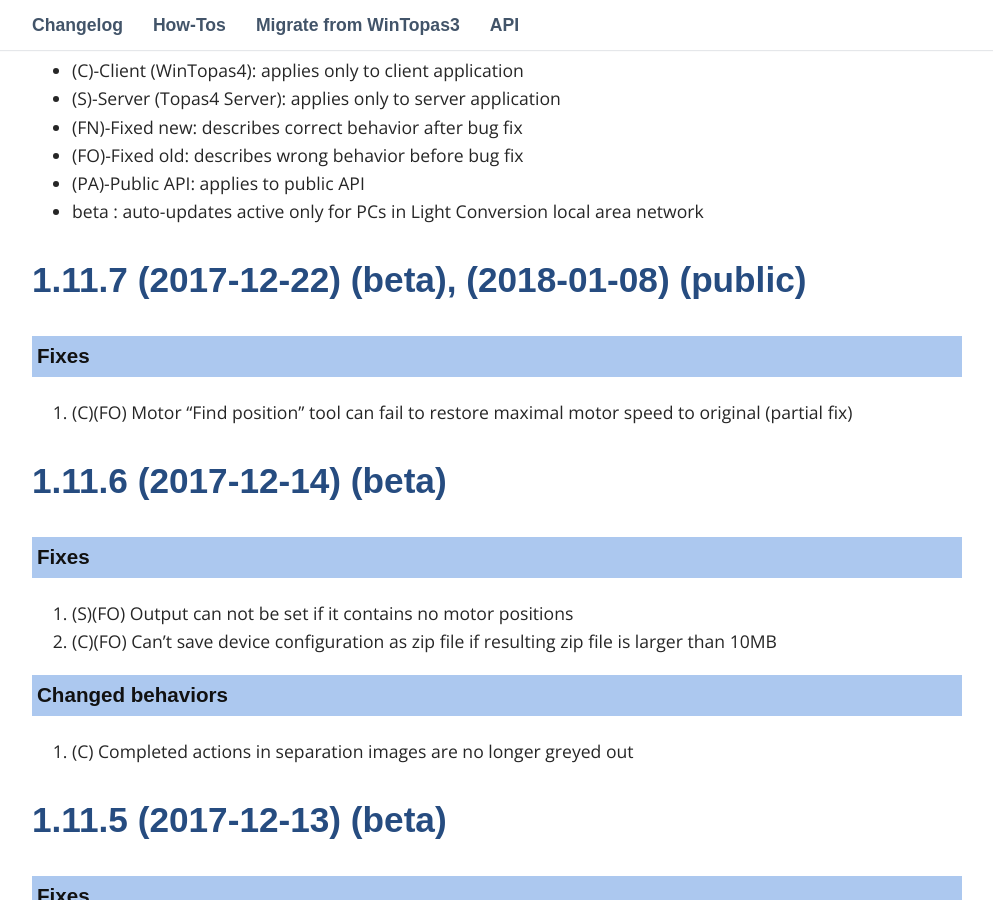
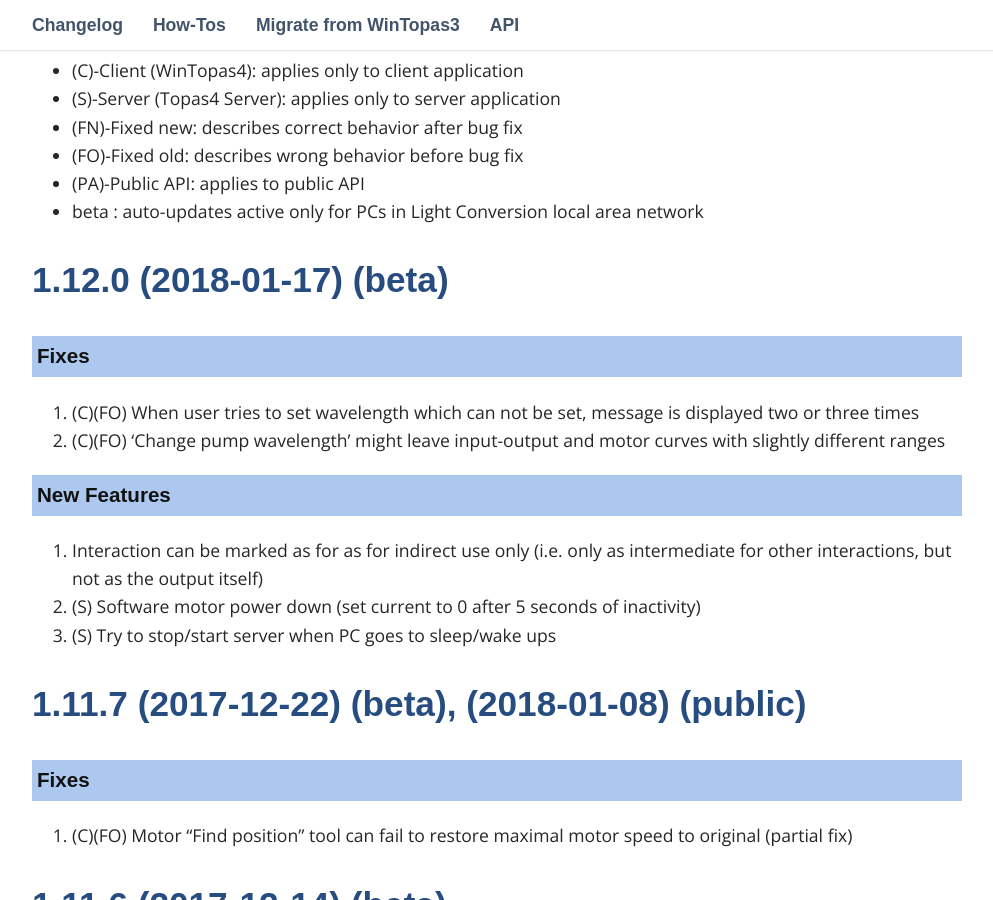
Before and after one commit to DomasM/Topas4InfoTemp00, a Jekyll site: the page built from _pages/03_changelog.md, in a window 1280 px wide and 900 px high, scrolled down 497 px. Shown: the whole window, without its empty margins (143-1136 px from the left). Built offline with Jekyll 4.4.1, drawn with Linux system fonts in a browser that asks for light colours; some web fonts are replaced; comment, search, counter and statistics services are not loaded.

Commit message:
1.12.0 release

```diff
--- a/_pages/03_changelog.md
+++ b/_pages/03_changelog.md
@@ -17,6 +17,20 @@
 * (FO)-Fixed old: describes wrong behavior before bug fix
 * (PA)-Public API: applies to public API
 * beta : auto-updates active only for PCs in Light Conversion local area network
+
+
+## 1.12.0 (2018-01-17) (beta)
+
+
+### Fixes
+1. (C)(FO) When user tries to set wavelength which can not be set, message is displayed two or three times
+1. (C)(FO) 'Change pump wavelength' might leave input-output and motor curves with slightly different ranges
+
+### New Features
+
+1. Interaction can be marked as for as for indirect use only (i.e. only as intermediate for other interactions, but not as the output itself)
+1. (S) Software motor power down (set current to 0 after 5 seconds of inactivity)
+1. (S) Try to stop/start server when PC goes to sleep/wake ups
 
 
 
```
